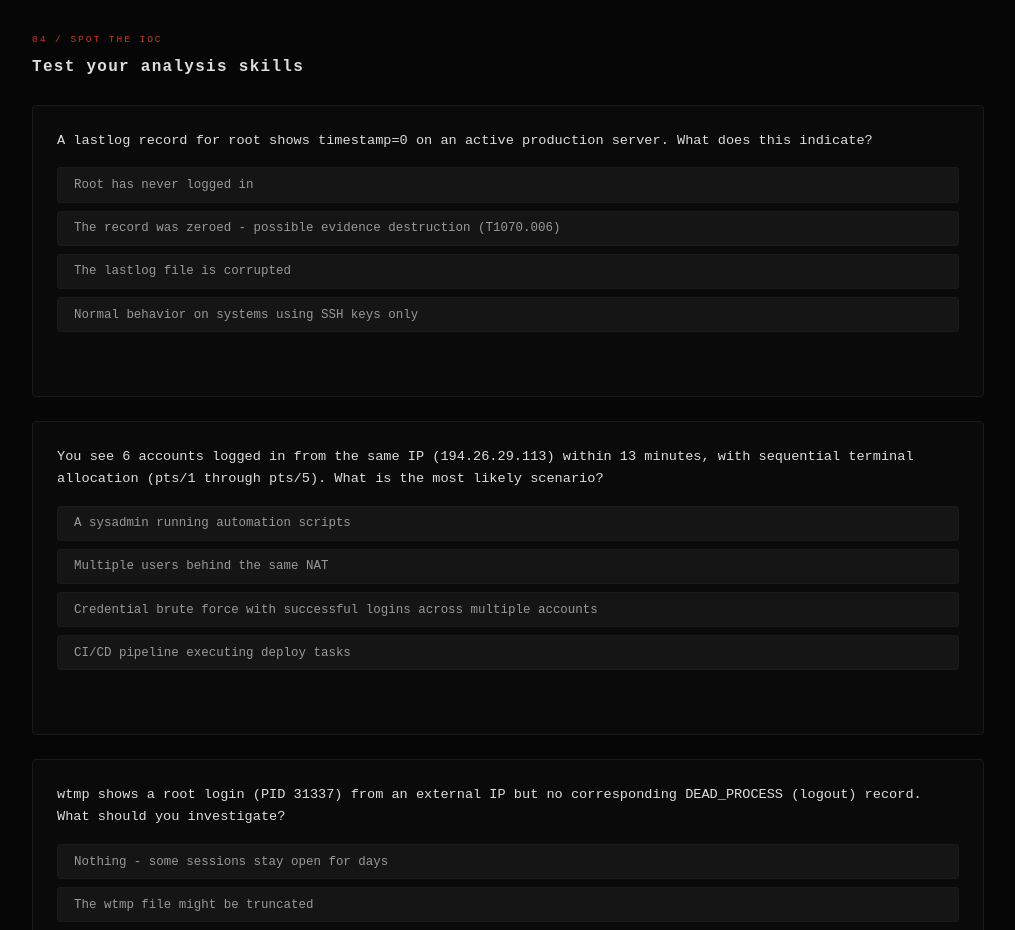
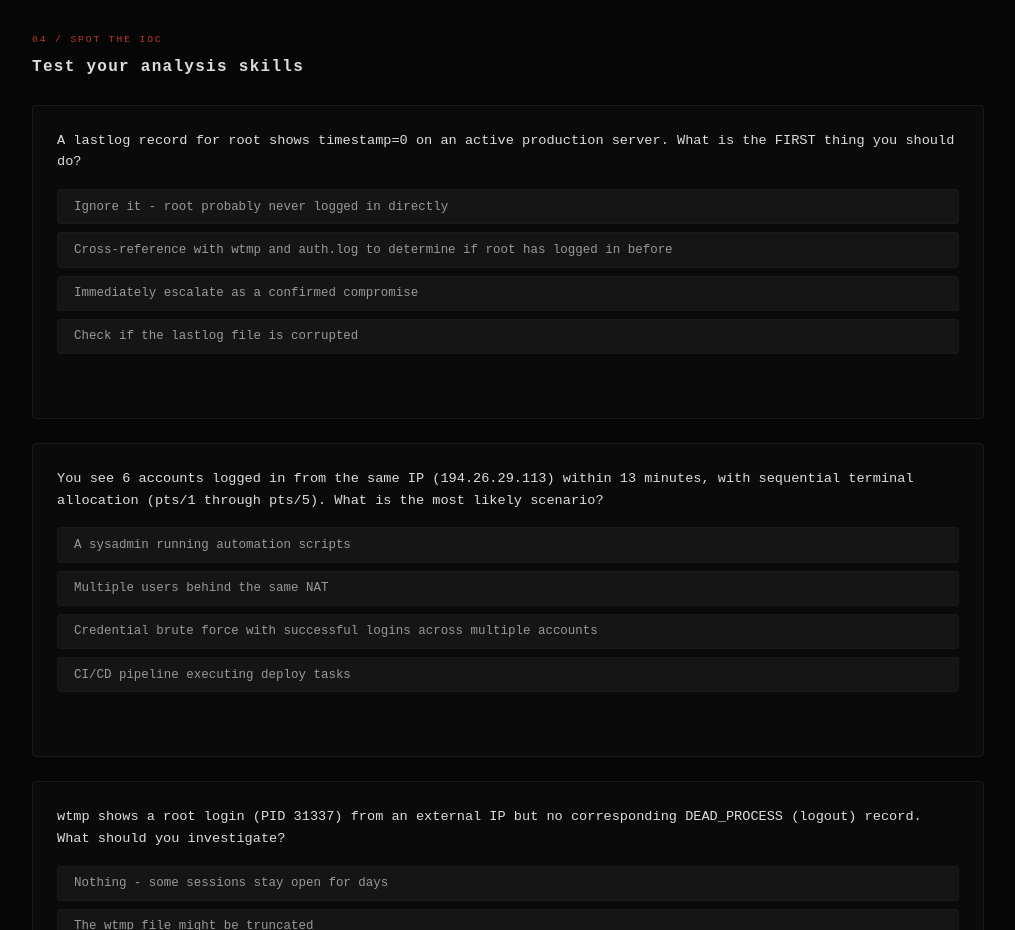
Before and after one commit to franckferman/LastLog-Audit, a plain HTML site: page docs/learn.html in a window 1280 px wide. Shown: the part 2000-2930 px from the top of the page, without its empty margins (132-1147 px from the left). Drawn offline with Linux system fonts and the light colour scheme.

Commit message:
Fix challenge Q1: root timestamp=0 is not always tampering, cross-reference first

```diff
--- a/docs/learn.html
+++ b/docs/learn.html
@@ -243,12 +243,12 @@ pts/3      10.0.1.50           2026-01-05 11:00:00   <span class="warn">&lt;-- s
   <h2>Test your analysis skills</h2>
 
   <div class="challenge" id="q1">
-    <div class="challenge-q">A lastlog record for root shows timestamp=0 on an active production server. What does this indicate?</div>
+    <div class="challenge-q">A lastlog record for root shows timestamp=0 on an active production server. What is the FIRST thing you should do?</div>
     <div class="challenge-opts">
-      <button class="challenge-btn" onclick="answer(this,'q1',false)">Root has never logged in</button>
-      <button class="challenge-btn" onclick="answer(this,'q1',true)">The record was zeroed - possible evidence destruction (T1070.006)</button>
-      <button class="challenge-btn" onclick="answer(this,'q1',false)">The lastlog file is corrupted</button>
-      <button class="challenge-btn" onclick="answer(this,'q1',false)">Normal behavior on systems using SSH keys only</button>
+      <button class="challenge-btn" onclick="answer(this,'q1',false)">Ignore it - root probably never logged in directly</button>
+      <button class="challenge-btn" onclick="answer(this,'q1',true)">Cross-reference with wtmp and auth.log to determine if root has logged in before</button>
+      <button class="challenge-btn" onclick="answer(this,'q1',false)">Immediately escalate as a confirmed compromise</button>
+      <button class="challenge-btn" onclick="answer(this,'q1',false)">Check if the lastlog file is corrupted</button>
     </div>
     <div class="challenge-result" id="q1-result"></div>
   </div>
@@ -510,7 +510,7 @@ function showTab(n) {
 
 // CHALLENGE
 const explanations = {
-  q1: 'On an active server, root always has a lastlog record from system maintenance, cron jobs, or direct admin logins. A zeroed record (timestamp=0) is a strong indicator that an attacker with root access wiped the evidence using a tool like hidemylogs. This is MITRE ATT&CK T1070.006 (Indicator Removal: Timestomp).',
+  q1: 'A root timestamp=0 has multiple legitimate explanations: PermitRootLogin no in sshd_config, sudo-only administration, or a fresh install. But it can also indicate evidence destruction (T1070.006) using tools like hidemylogs. The correct approach is to cross-reference: check wtmp for past root sessions and auth.log for root authentication events. If those sources show root logins but lastlog does not, someone tampered with lastlog. Context determines the answer, not the value alone.',
   q2: 'One IP, 6 accounts, sequential terminals, 13-minute window. This is textbook credential stuffing / brute force with successful authentications. A legitimate admin would use one account. NAT users would have different timing patterns. CI/CD uses service accounts, not interactive pts sessions.',
   q3: 'A login without a corresponding logout in wtmp means the session is still active OR the attacker cleaned the logout record. With an external IP and PID 31337 (a classic "leet" PID choice), this is almost certainly an active attacker session. Immediate containment required.',
   q4: 'AIDE detects modifications but only after the fact. chattr +i can be removed by root (cap_linux_immutable). Running LastLog-Audit more often does not help if the data is already wiped. Only remote log forwarding creates a copy the attacker cannot reach from the compromised host.',
```
